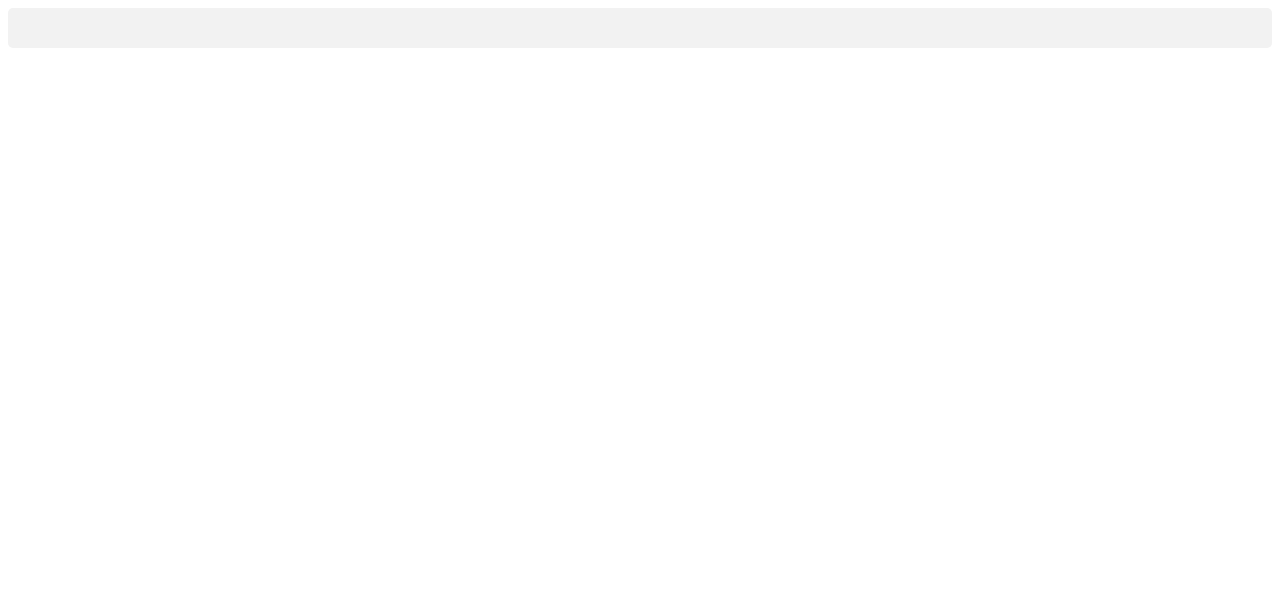
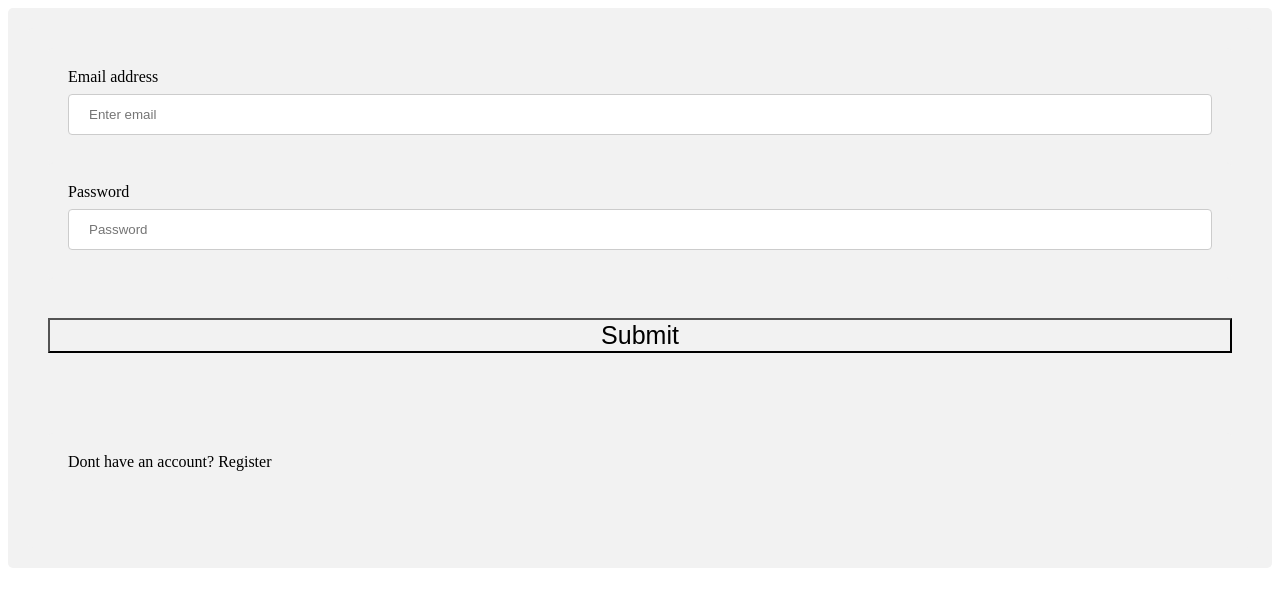
Before and after one commit to ImHucklle/GroupCapReact, a React (Create React App) app: page /login in a window 1280 px wide. Shown: the top 606 px of the page. Built offline with nearby package versions, Linux system fonts and the light colour scheme.

Commit message:
added Login and Home component

```diff
--- a/src/components/App.jsx
+++ b/src/components/App.jsx
@@ -1,18 +1,28 @@
-import React from 'react';
+import React, {useState} from 'react';
 import './App.css';
 import Registration from './Registration/Registration';
+import Login from './Login/Login';
 import {BrowserRouter as Router,
     Switch,
     Route
 } from 'react-router-dom';
 
 function App() {
-
+    const [title, updateTitle] = useState(null);
+    const [errorMessage, updateErrorMessage] = useState(null);
 
         return (
             <Router>
                 <Switch>
-                    <Route path="/register" component={Registration} />
+                    <Route path="/" exact={true}>
+                        <Registration showError={updateErrorMessage} updateTitle={updateTitle}/>
+                    </Route>
+                    <Route path="/register">
+                        <Registration showError={updateErrorMessage} updateTitle={updateTitle}/>
+                    </Route>
+                    <Route path="/login">
+                        <Login showError={updateErrorMessage} updateTitle={updateTitle}/>
+                    </Route>
                 </Switch>
             </Router>
 
--- /dev/null
+++ b/src/components/Login/Login.css
@@ -0,0 +1,7 @@
+.login-card {
+    min-height: 60vh;
+}
+
+.registerMessage {
+    margin-top: 10vh;
+}
--- /dev/null
+++ b/src/components/Login/Login.jsx
@@ -0,0 +1,100 @@
+import React, {useState} from 'react';
+import axios from 'axios';
+import './Login.css';
+import {API_BASE_URL, ACCESS_TOKEN_NAME} from '../../constants/apiConstant';
+import { withRouter } from "react-router-dom";
+
+function LoginForm(props) {
+    const [state , setState] = useState({
+        email : "",
+        password : "",
+        successMessage: null
+    })
+    const handleChange = (e) => {
+        const {id , value} = e.target
+        setState(prevState => ({
+            ...prevState,
+            [id] : value
+        }))
+    }
+
+    const handleSubmitClick = (e) => {
+        e.preventDefault();
+        const payload={
+            "email":state.email,
+            "password":state.password,
+        }
+        // Backend needs looked at for this axios call
+        axios.post(API_BASE_URL+'/user/login', payload)
+            .then(function (response) {
+                if(response.status === 200){
+                    setState(prevState => ({
+                        ...prevState,
+                        'successMessage' : 'Login successful. Redirecting to home page..'
+                    }))
+                    localStorage.setItem(ACCESS_TOKEN_NAME,response.data.token);
+                    redirectToHome();
+                    props.showError(null)
+                }
+                else if(response.code === 204){
+                    props.showError("Username and password do not match");
+                }
+                else{
+                    props.showError("Username does not exists");
+                }
+            })
+            .catch(function (error) {
+                console.log(error);
+            });
+    }
+    const redirectToHome = () => {
+        props.updateTitle('Home')
+        props.history.push('/home');
+    }
+    const redirectToRegister = () => {
+        props.history.push('/register');
+        props.updateTitle('Register');
+    }
+    return(
+        <div className="card col-12 col-lg-4 login-card mt-2 hv-center">
+            <form>
+                <div className="form-group text-left">
+                <label htmlFor="exampleInputEmail1">Email address</label>
+                <input type="email"
+                       className="form-control"
+                       id="email"
+                       placeholder="Enter email"
+                       value={state.email}
+                       onChange={handleChange}
+                />
+                </div>
+                <div className="form-group text-left">
+                <label htmlFor="exampleInputPassword1">Password</label>
+                <input type="password"
+                       className="form-control"
+                       id="password"
+                       placeholder="Password"
+                       value={state.password}
+                       onChange={handleChange}
+                />
+                </div>
+                <div className="form-check">
+                </div>
+                <button
+                    type="submit"
+                    className="btn btn-primary"
+                    onClick={handleSubmitClick}
+                >Submit</button>
+            </form>
+            <div className="alert alert-success mt-2" style={{display: state.successMessage ? 'block' : 'none' }} role="alert">
+                {state.successMessage}
+            </div>
+            <div className="registerMessage">
+                <span>Dont have an account? </span>
+                <span className="loginText" onClick={() => redirectToRegister()}>Register</span>
+            </div>
+        </div>
+    )
+}
+
+export default withRouter(LoginForm);
```
Also changed, not shown: src/components/Home/Home.jsx (added).
